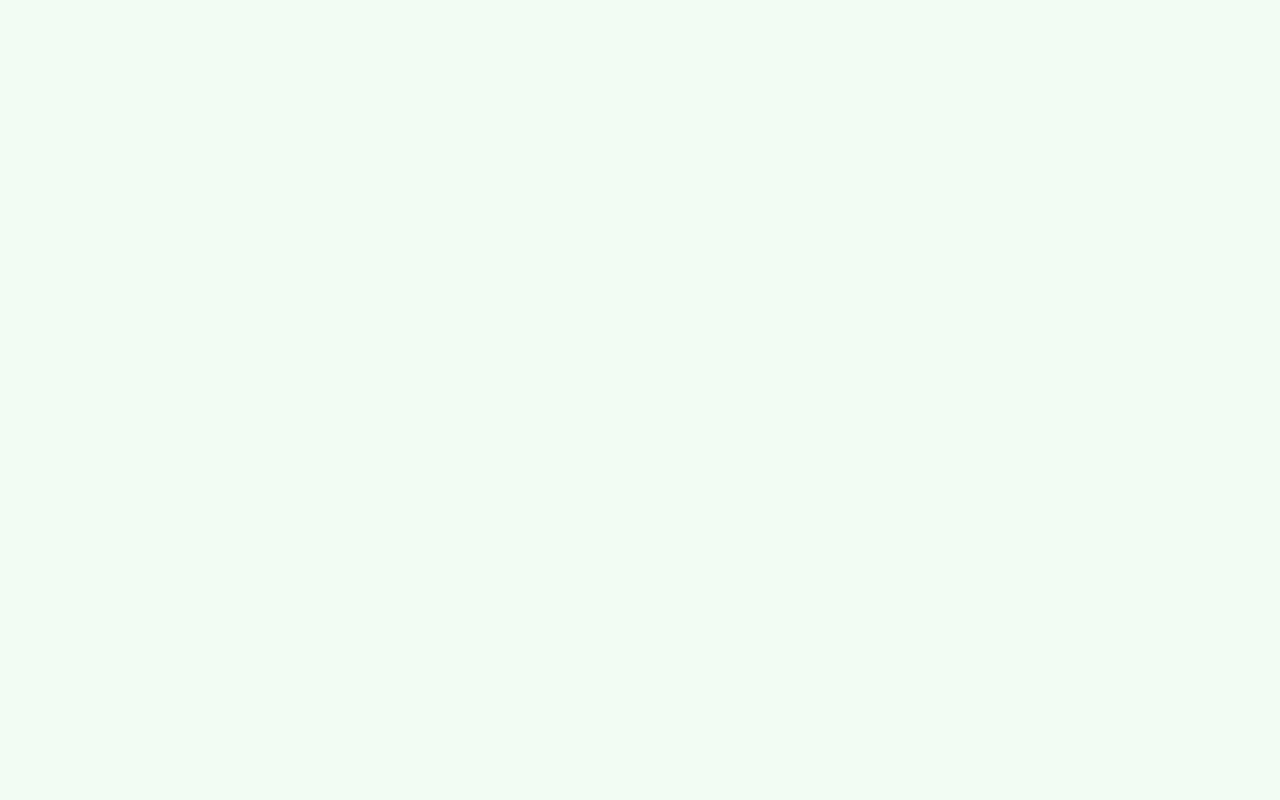
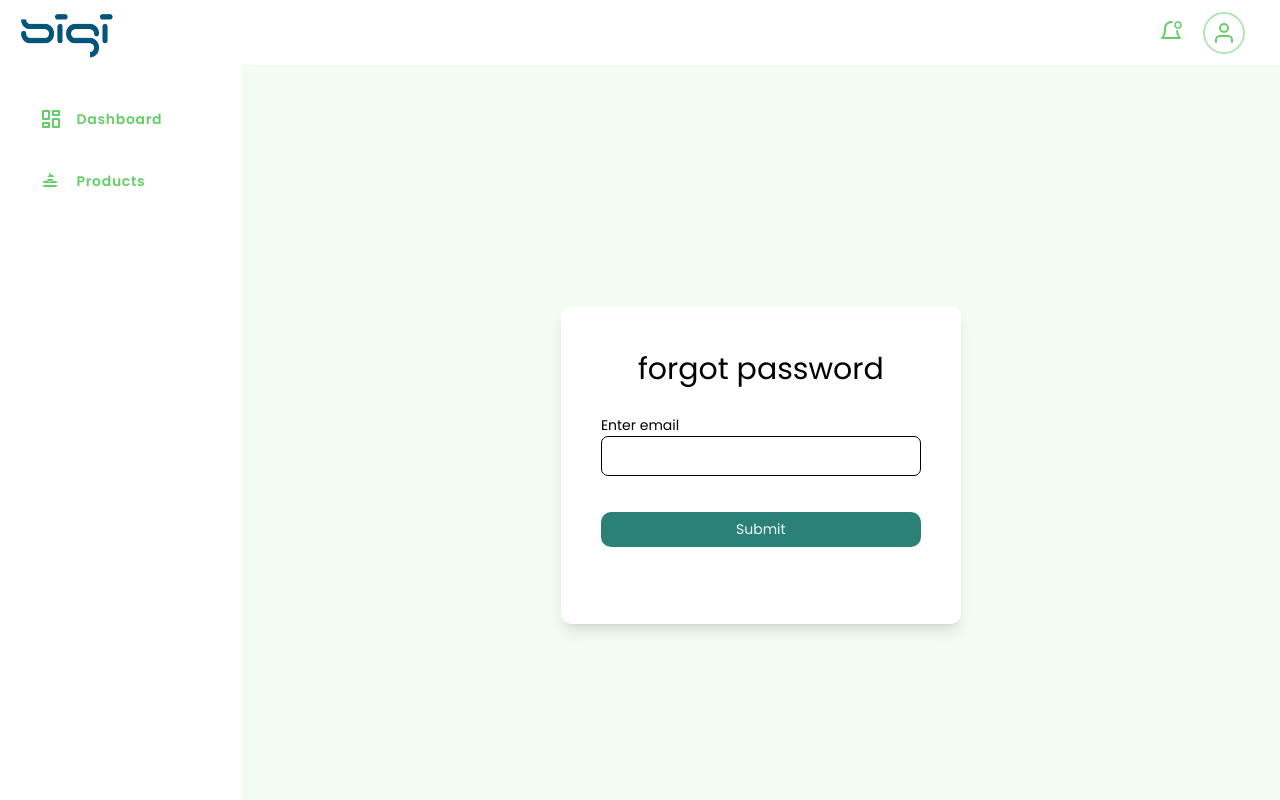
Before and after one commit to Arjunarunachalan/sigi_frontend, a React (Create React App) app: page /forgotpassword in a window 1280 px wide. Before the commit this address had no page. Built offline with nearby package versions, Linux system fonts and the light colour scheme.

Commit message:
forgot password folder are created

```diff
--- a/src/Components/ChangePassword/index.jsx
+++ b/src/Components/ChangePassword/index.jsx
@@ -47,7 +47,7 @@ export const Form=(props)=>{
   <>
   <div className="main w-full">
   <label className='label pb-2'>
-  <span className='span  '>{props.span}</span>
+  <span className='span'>{props.span}</span>
    {props.input}
   </label>
   </div>
--- a/src/Components/Login/Login.jsx
+++ b/src/Components/Login/Login.jsx
@@ -1,6 +1,6 @@
 import React, { useState } from "react";
 import "../Signup/Signup.css";
-import apiClient from "../../config/axios";
+import apiClient from "../../Config/Axios";
 
 const Signup = () => {
   const [formData, setFormData] = useState({
@@ -115,8 +115,13 @@ return (
               Submit
             </button>
           </div>
-          <div className="mb-4  flex justify-center items-center">
+          <div className="mb-4 p-2">
+            <div className="flex justify-center items-center">
             <a href="/signup">Create an  Account?</a>
+            </div>
+            <div className="forgotpassword flex justify-center items-center ">
+            <a href="/forgotpassword"> forgetpassword</a>
+            </div>
           </div>
         </form>
       </div>
--- a/src/Components/Reuse/index.jsx
+++ b/src/Components/Reuse/index.jsx
@@ -10,8 +10,8 @@ export const  Outer=(props)=>{
     <form className="" method="post"  >
       <div className=" w-full md:w-[400px] max-w-[400px] bg-white p-[20px] rounded-[10px] shadow-lg h-4/5  justify-center flex">
       <div className="p-[20px]">
-        <span className="header w-full text-[30px] justify-center items-center flex h-1/5">{props.Header}</span>
-        <span>{props.body} </span>
+        <span className="header w-full text-[30px] justify-center items-center flex h-1/5 ">{props.Header}</span>
+        <span className="p-4">{props.body} </span>
         <span>
        { props.button}
         </span>
--- a/src/Components/Signup/Signup.jsx
+++ b/src/Components/Signup/Signup.jsx
@@ -1,6 +1,6 @@
 import React, { useState } from "react";
 import "./Signup.css";
-import apiClient from "../../config/axios";
+import apiClient from "../../Config/Axios";
 
 const Signup = () => {
   const [formData, setFormData] = useState({
--- /dev/null
+++ b/src/Components/forgot/forgotpassword.jsx
@@ -0,0 +1,111 @@
+import React, { useState } from 'react'
+import { Outer, SubmitButton } from '../Reuse'
+import { Form } from '../ChangePassword'
+
+
+function Forgotpassword() {
+ const [forgetForm,setforgetForm]=useState(true)
+ const [emailFrom,setemailform]=useState(false)
+ const[mailerr, setmailerr]=useState("")
+
+
+ const [Password,setPassword]=useState("")
+
+
+ const PasswordTextChanged=(e)=>{
+ const value = e.target.value
+  setPassword({...Password,value})
+  console.log(Password)
+  validater(Password)
+
+
+ }
+ const validater=(value)=>{
+  let Err ={
+    InvalidEmail:""
+  }
+
+  if (!value) {
+    Err.InvalidEmail="Enter the email"
+  }
+  setmailerr(Err)
+
+  if(Err.InvalidEmail){
+   return(false)
+  }else{
+    return(true)
+  }
+
+ }
+ const isvalidate = validater
+
+ const fileSubmited=()=>{
+
+
+ }
+
+
+
+  return (
+    <>
+    {
+    forgetForm &&
+    <Outer
+    Header="forgot password"
+    body={
+    <Form
+       span={"Enter email"}
+       input={<input className='input' type='email' name='email' value={Password['']} onChange={PasswordTextChanged}  />}
+      />}
+    button={<SubmitButton
+      id="submit"
+      classname="submit"
+      text="Submit"
+      onsubmit={fileSubmited}
+      />}
+    />
+    }{
+      emailFrom &&
+    <EmailForm/>
+    }
+    </>
+  )
+}
+export const EmailForm=()=>{
+  return(
+  <>
+
+      <Outer
+    Header="Enter OTP"
+    body={
+    <Form
+       input={
+       <>
+       <div className="w-full flex gap-4 ">
+       <div className="w-1/4">
+       <input className='input' type='email' name='email' value={""} />
+       </div>
+       <div className="w-1/4">
+       <input className='input' type='email' name='email' value={""} />
+       </div>
+       <div className="w-1/4">
+       <input className='input' type='email' name='email' value={""} />
+       </div>
+       <div className="w-1/4">
+       <input className='input' type='email' name='email' value={""} />
+       </div>
+       </div>
+
+       </>}
+      />}
+    button={<SubmitButton
+      id="submit"
+      classname="submit"
+      text="Submit"
+      />}
+    />
+    </>
+  )
+}
+
+export default Forgotpassword
--- a/src/Routes/Route.js
+++ b/src/Routes/Route.js
@@ -5,6 +5,7 @@ import Layout from "../Layouts";
 import Products from "../Pages/Shop/Products";
 import Login from "../Components/Login/Login";
 import ChangePassword from "../Components/ChangePassword";
+import Forgotpassword from "../Components/forgot/forgotpassword";
 const IndexRouter = () => {
   return (
     <BrowserRouter>
@@ -14,6 +15,7 @@ const IndexRouter = () => {
          <Route path="/" element={<Layout />}>
           <Route path="products" element={<Products />} />
           <Route path="changepassword" element={<ChangePassword/>} />
+          <Route path="forgotpassword" element={<Forgotpassword/>}/>
         </Route>
         {/* <ShopRoute /> */}
       </Routes>
--- a/src/index.css
+++ b/src/index.css
@@ -14,4 +14,6 @@ body {
 code {
   font-family: source-code-pro, Menlo, Monaco, Consolas, 'Courier New',
     monospace;
+}.forgotpassword{
+  color: red;
 }
```
